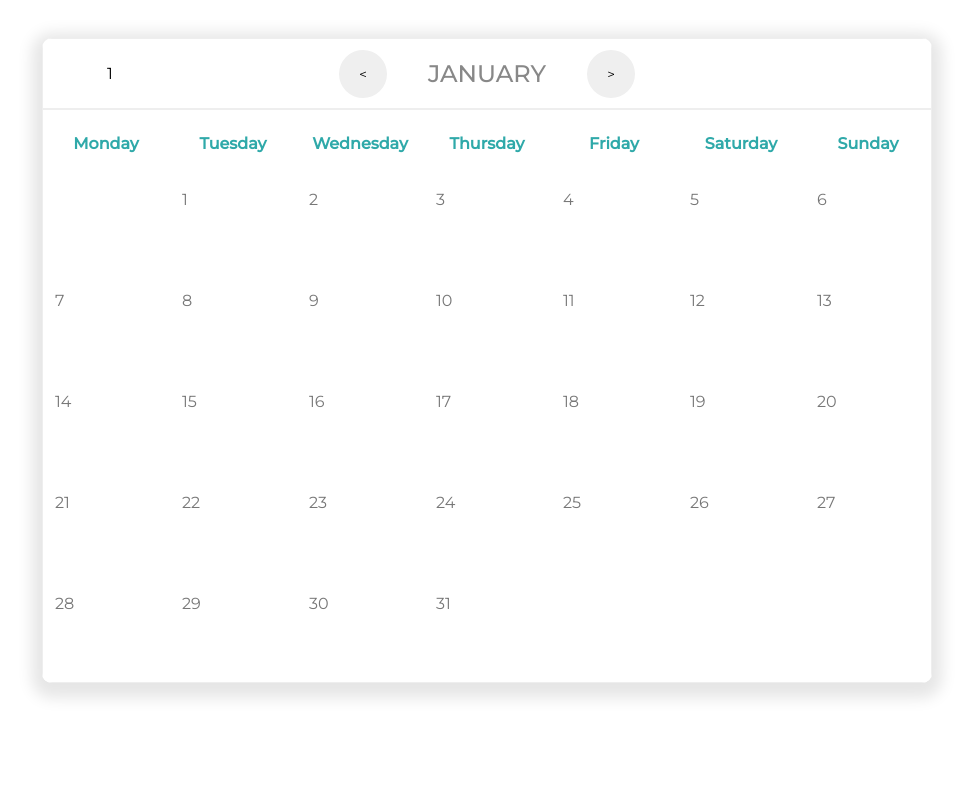
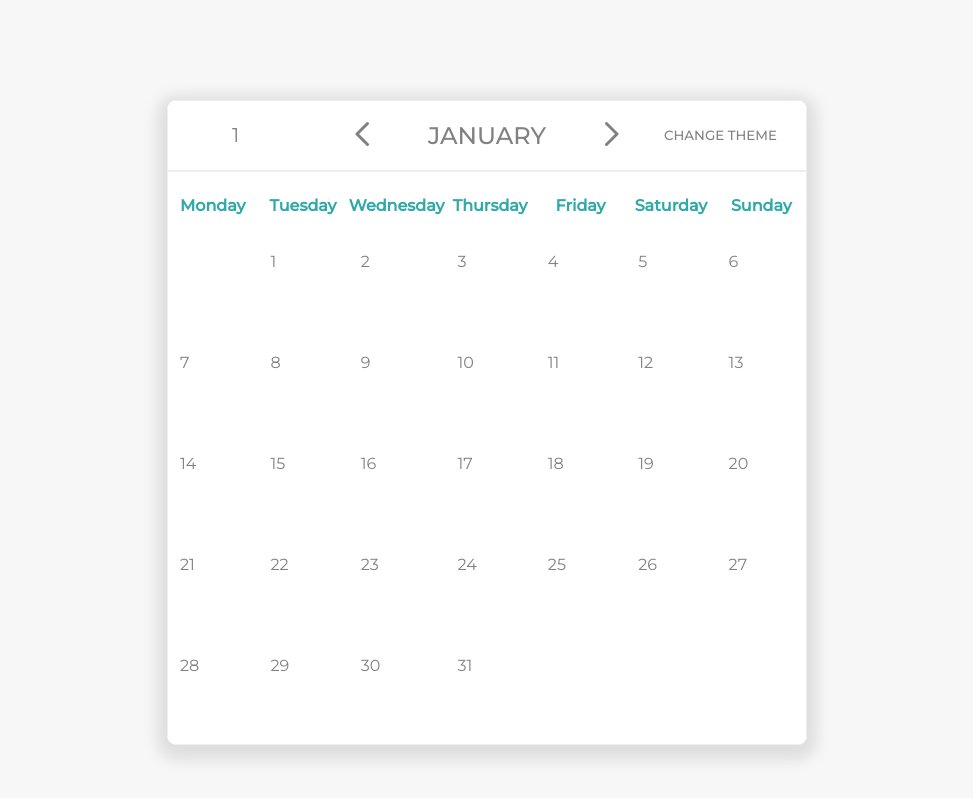
Before and after one commit to RobertK0/b2match-calendar, a Next.js app: page /1/1 in a window 1280 px wide. Shown: the whole page, without its empty margins (153-1126 px from the left). Built offline with nearby package versions, Linux system fonts and the light colour scheme; no server answers.

Commit message:
Add theme toggling

```diff
--- a/components/HomeHeader.tsx
+++ b/components/HomeHeader.tsx
@@ -1,5 +1,6 @@
 import { useRouter } from "next/router";
-import React from "react";
+import React, { useContext } from "react";
+import Ctx from "../store/ctxProvider";
 import styles from "../styles/HomeHeader.module.css";
 
 const monthString = [
@@ -19,6 +20,7 @@ const monthString = [
 
 const HomeHeader = () => {
   const router = useRouter();
+  const ctx = useContext(Ctx);
   const { month, year } = router.query;
   if (!month || !year) return null;
 
@@ -51,19 +53,54 @@ const HomeHeader = () => {
 
     router.push(`/${target?.targetYear}/${target?.targetMonth}`);
   };
+
+  const switchThemeHandler = () => {
+    ctx.changeTheme();
+  };
+
   return (
     <header className={styles.header}>
-      <span>{year}</span>
+      <span className={styles.year}>{year}</span>
       <div className={styles.container}>
         <button onClick={pageSwitchHandler.bind(null, false)}>
-          {"<"}
+          <svg
+            xmlns="http://www.w3.org/2000/svg"
+            fill="none"
+            viewBox="0 0 24 24"
+            stroke="currentColor"
+            stroke-width="2"
+          >
+            <path
+              stroke-linecap="round"
+              stroke-linejoin="round"
+              d="M15 19l-7-7 7-7"
+            />
+          </svg>
         </button>
 
         <h2>{monthString[+month - 1]}</h2>
         <button onClick={pageSwitchHandler.bind(null, true)}>
-          {">"}
+          <svg
+            xmlns="http://www.w3.org/2000/svg"
+            fill="none"
+            viewBox="0 0 24 24"
+            stroke="currentColor"
+            stroke-width="2"
+          >
+            <path
+              stroke-linecap="round"
+              stroke-linejoin="round"
+              d="M9 5l7 7-7 7"
+            />
+          </svg>
         </button>
       </div>
+      <button
+        className={styles["btn-theme"]}
+        onClick={switchThemeHandler}
+      >
+        Change theme
+      </button>
     </header>
   );
 };
--- a/pages/[year]/[month]/index.tsx
+++ b/pages/[year]/[month]/index.tsx
@@ -1,13 +1,15 @@
 import { useRouter } from "next/router";
-import React from "react";
+import React, { useContext } from "react";
 import CalendarHeader from "../../../components/CalendarHeader";
 import DateCell from "../../../components/DateCell";
 import styles from "../../../styles/Calendar.module.css";
 import getDates from "../../../utils/getDates";
 import HomeHeader from "../../../components/HomeHeader";
+import Ctx from "../../../store/ctxProvider";
 
 const CalendarPage = () => {
   const router = useRouter();
+  const ctx = useContext(Ctx);
 
   const year = router.query.year ? router.query.year : "2022";
   const month = router.query.month ? router.query.month : "05";
@@ -21,6 +23,7 @@ const CalendarPage = () => {
   ));
 
   return (
+    <div className={styles["theme-wrapper"]} data-theme={ctx.theme}>
       <main className={styles.main}>
         <HomeHeader />
         <div className={styles["grid-container"]}>
@@ -28,6 +31,7 @@ const CalendarPage = () => {
           {markup}
         </div>
       </main>
+    </div>
   );
 };
 
--- a/store/ctxProvider.tsx
+++ b/store/ctxProvider.tsx
@@ -12,17 +12,22 @@ import transformData from "../utils/transformData";
 type context = {
   events: transformedData[];
   setEvents: (data: transformedData[]) => void;
+  theme: "light" | "dark";
+  changeTheme: () => void;
 };
 
 const Ctx = createContext<context>({
   events: [],
   setEvents: () => {},
+  theme: "light",
+  changeTheme: () => {},
 });
 
 export const CtxProvider: React.FC<{ children: ReactNode }> = ({
   children,
 }) => {
   const [events, setEvents] = useState<transformedData[]>([]);
+  const [theme, setTheme] = useState<"light" | "dark">("light");
 
   useEffect(() => {
     getData("facebook", "create-react-app").then(
@@ -36,9 +41,15 @@ export const CtxProvider: React.FC<{ children: ReactNode }> = ({
     setEvents(data);
   };
 
+  const setThemeHandler = () => {
+    setTheme((prev) => (prev === "light" ? "dark" : "light"));
+  };
+
   const ctxValue: context = {
     events,
     setEvents: setEventsHandler,
+    theme,
+    changeTheme: setThemeHandler,
   };
   return <Ctx.Provider value={ctxValue}>{children}</Ctx.Provider>;
 };
--- a/styles/Calendar.module.css
+++ b/styles/Calendar.module.css
@@ -1,4 +1,13 @@
+.theme-wrapper {
+  position: absolute;
+  inset: 0;
+  background-color: var(--main-bg);
+  transition: background-color 0.2s;
+}
+
 .main {
+  margin: 100px auto 0;
+
   display: flex;
   flex-direction: column;
   justify-content: center;
@@ -6,12 +15,14 @@
   box-shadow: 0 5px 15px 10px rgba(0, 0, 0, 0.1);
   border-radius: 10px;
   overflow: hidden;
-  width: 100%;
+  width: 50%;
 }
 
 .main > * {
-  border: 1px solid #eee;
+  border: 1px solid;
+  border-color: var(--accent-inverse);
 }
+
 .grid-container {
   width: 100%;
   display: grid;
@@ -19,7 +30,8 @@
   grid-template-rows: 0.4fr auto;
   grid-auto-flow: row;
   grid-gap: 1px;
-  background-color: rgb(255, 255, 255);
+  background-color: var(--secondary-bg);
+  transition: background-color 0.2s;
 }
 
 .grid-container > span {
--- a/styles/CalendarHeader.module.css
+++ b/styles/CalendarHeader.module.css
@@ -2,6 +2,7 @@
   text-align: center;
   width: 100%;
   padding: 24px 0;
-  background-color: white;
-  color: #2fa9a9;
+  background-color: var(--secondary-bg);
+  color: var(--accent);
+  transition: all 0.2s;
 }
--- a/styles/DateCell.module.css
+++ b/styles/DateCell.module.css
@@ -1,12 +1,12 @@
 .cell {
   height: 100px;
-  background-color: white;
-  color: #777;
+  background-color: var(--background);
+  color: var(--text);
+  transition: all 0.3s;
 }
-
 .cell button {
   background-color: transparent;
-  color: #2fa9a9;
+  color: var(--accent);
   border: none;
   border-radius: 5px;
   width: 100%;
@@ -19,6 +19,10 @@
   background-color: rgb(186, 219, 219);
 }
 
+[data-theme="dark"] .cell button:hover {
+  background-color: rgb(38, 87, 87);
+}
+
 .cell span {
   display: block;
   padding: 12px 0 0 12px;
--- a/styles/Details.module.css
+++ b/styles/Details.module.css
@@ -1,3 +1,9 @@
+.theme-wrapper {
+  position: absolute;
+  inset: 0;
+  background-color: var(--main-bg);
+}
+
 .main {
   position: absolute;
   top: 50%;
@@ -10,7 +16,7 @@
   display: flex;
   justify-content: center;
   align-items: center;
-  background-color: #fff;
+  background-color: var(--secondary-bg);
   box-shadow: 0 5px 15px 10px rgba(0, 0, 0, 0.1);
 }
 
@@ -18,13 +24,27 @@
   display: inline-block;
   margin-bottom: 8px;
 }
+
+.card > span:first-child {
+  font-size: 18px;
+  text-transform: uppercase;
+  font-weight: 500;
+}
+
 .wrapper {
   margin-bottom: 12px;
   white-space: nowrap;
 }
 
+.wrapper span {
+  color: var(--text-accented);
+}
+
 .wrapper span:not(:last-child) {
   color: #888;
+}
+.title {
+  color: var(--text-accented);
 }
 
 .back-button {
@@ -38,7 +58,7 @@
   left: 100px;
   top: 100px;
   background-color: rgb(186, 219, 219);
-  color: #555;
+  color: #333;
   height: 75px;
   width: 155px;
   border: none;
@@ -46,9 +66,6 @@
   cursor: pointer;
   box-shadow: 0 5px 15px 10px rgba(0, 0, 0, 0.1);
   z-index: 50;
-}
-
-.back-button span {
 }
 
 .back-button::before {
@@ -62,9 +79,9 @@
   background-color: rgba(161, 196, 196, 0.151);
   z-index: 0;
   transition: all 0.5s;
-  border-radius: 10px;
+  border-radius: 5px;
 }
 
 .back-button:hover::before {
-  transform: scale(1.5);
+  transform: scale(1.5, 1.8);
 }
--- a/styles/HomeHeader.module.css
+++ b/styles/HomeHeader.module.css
@@ -2,6 +2,8 @@
   display: grid;
   grid-template-columns: repeat(3, 1fr);
   width: 100%;
+  background-color: var(--secondary-bg);
+  transition: background-color 0.2s;
 }
 
 .header span {
@@ -15,7 +17,14 @@
   justify-self: center;
 }
 
+.year {
+  color: var(--text);
+  font-size: 20px;
+}
+
 .container button {
+  background-color: transparent;
+  color: var(--text);
   height: 48px;
   width: 48px;
   border: none;
@@ -25,7 +34,11 @@
 }
 
 .container button:hover {
-  background-color: #ccc;
+  background-color: #eee;
+}
+
+[data-theme="dark"] .container button:hover {
+  background-color: rgb(38, 87, 87);
 }
 
 .container h2 {
@@ -33,6 +46,21 @@
   width: 200px;
   text-align: center;
   text-transform: uppercase;
-  color: rgba(75, 75, 75, 0.658);
+  color: var(--text);
   font-weight: 500;
 }
+
+.btn-theme {
+  color: var(--text);
+  text-transform: uppercase;
+  font-weight: 500;
+  cursor: pointer;
+  background-color: transparent;
+  border: none;
+  transition: all 0.3s;
+}
+
+.btn-theme:hover {
+  background-color: rgba(134, 134, 134, 0.158);
+  color: var(--accent);
+}
--- a/styles/globals.css
+++ b/styles/globals.css
@@ -1,4 +1,22 @@
 @import url("https://fonts.googleapis.com/css2?family=Montserrat:wght@400;500&display=swap");
+
+:root {
+  --main-bg: #f7f7f7;
+  --secondary-bg: #ffffff;
+  --text: #4b4b4bb3;
+  --text-accented: #000000;
+  --accent-inverse: #eeeeee;
+  --accent: #2fa9a9;
+}
+
+[data-theme="dark"] {
+  --main-bg: #0f0f0f;
+  --secondary-bg: #1d1d1d;
+  --text: #b4b4b4b3;
+  --text-accented: #ffffff;
+  --accent-inverse: #111111;
+  --accent: #ffffff;
+}
 
 html,
 body {
@@ -6,13 +24,6 @@ body {
   margin: 0;
   font-family: "Montserrat", sans-serif;
 }
-body {
-  padding-top: 3%;
-  display: flex;
-  justify-content: center;
-  align-items: center;
-}
-
 a {
   color: inherit;
   text-decoration: none;
```
Also changed, not shown: pages/[year]/[month]/[day]/index.tsx (+5 -5 lines), vercel.json (added). Lines whose indentation alone changed are shown as unchanged.
